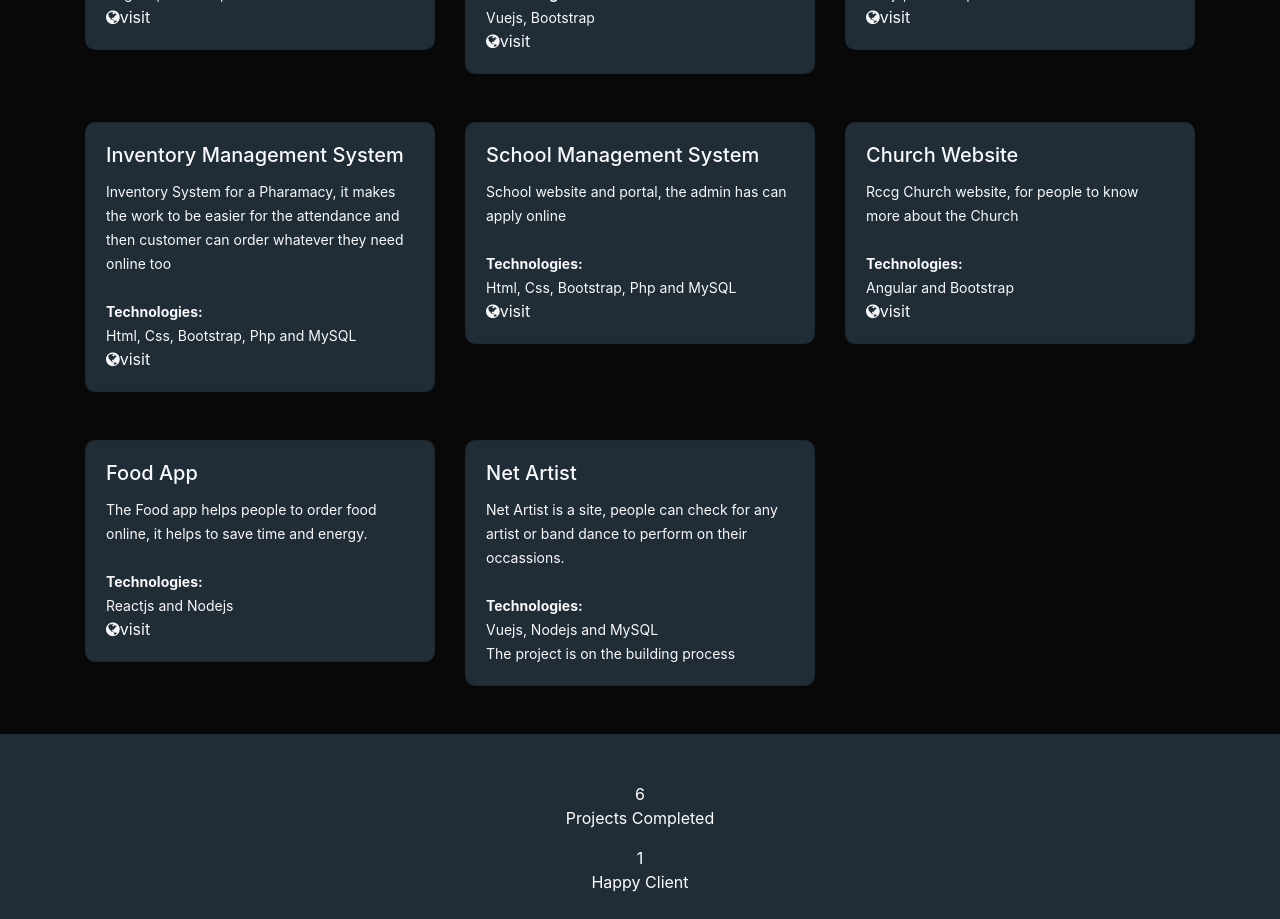
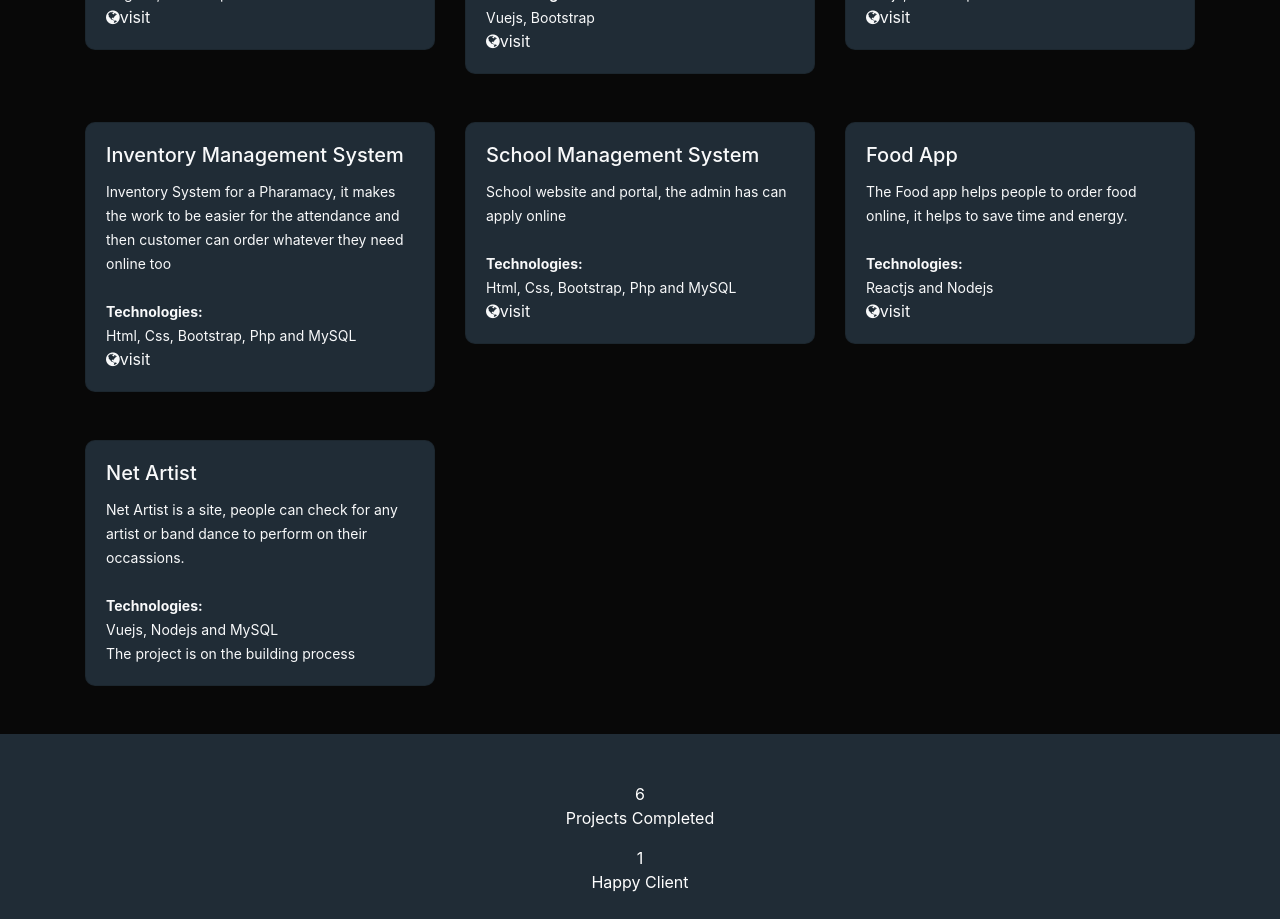
Before and after one commit to Agboola12/React-Portflio, a React (Create React App) app: page / in a window 1280 px wide. Shown: the part 800-1719 px from the top of the page. Built offline with nearby package versions, Linux system fonts and the light colour scheme.

Commit message:
i remove one project the link has expired

```diff
--- a/src/App.js
+++ b/src/App.js
@@ -106,7 +106,7 @@
                       </div><br/>
                     </div>
 
-                      <div className='col-md-4 '>
+                      {/* <div className='col-md-4 '>
                     <div className='card   text-light'>
                         <div className='card-body'>
                           <h5 className='card-title '>Church Website</h5>
@@ -116,10 +116,7 @@
                           <Link to="https://churchwork.netlify.app"  className='text-light'><i class="fa fa-globe" aria-hidden="true"></i>visit</Link>
                         </div>
                       </div>
-                    </div>
-                </div>
-
-                <div className='row mt-4 '>
+                    </div>   */}
                     <div className='col-md-4 '>
                     <div className='card  text-light'>
                         <div className='card-body'>
@@ -131,6 +128,9 @@
                         </div>
                     </div><br/>
                       </div>
+                </div>
+
+                <div className='row mt-4 '>
 
                       <div className='col-md-4 '>
                     <div className='card   text-light'>
```
